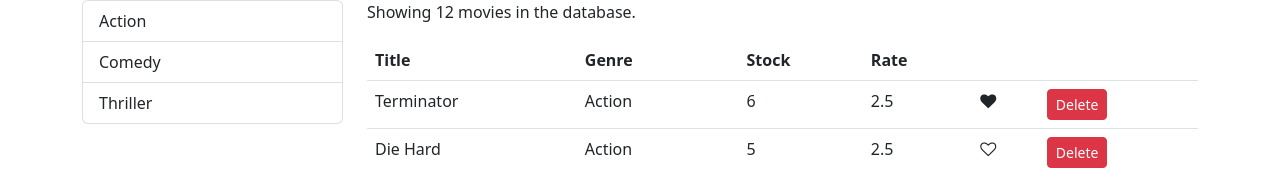
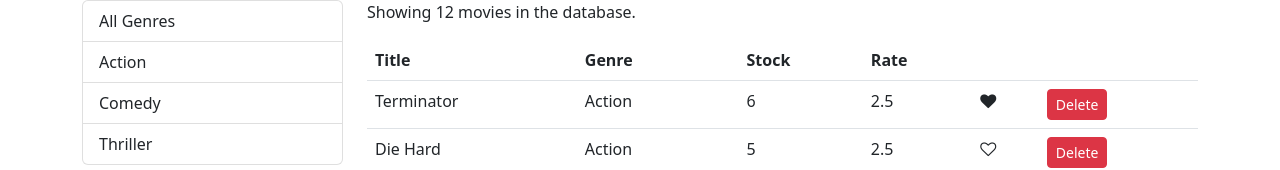
Before and after one commit to mukeshkr123/Vidly, a React (Create React App) app: page / in a window 1280 px wide. Shown: the top 170 px of the page. Built offline with nearby package versions, Linux system fonts and the light colour scheme.

Commit message:
filtering by All genres completed

```diff
--- a/src/components/Movies.jsx
+++ b/src/components/Movies.jsx
@@ -15,7 +15,8 @@
   };
 
   componentDidMount() {
-    this.setState({ movies: getMovies(), genres: getGenres() });
+    const genres = [{ name: "All Genres" }, ...getGenres()];
+    this.setState({ movies: getMovies(), genres });
   }
 
   handleDelete = (movie) => {
@@ -36,7 +37,7 @@
   };
 
   handleGenreSelect = (genre) => {
-    this.setState({ selectedGenre: genre });
+    this.setState({ selectedGenre: genre, currentPage: 1 });
   };
 
   render() {
@@ -50,9 +51,10 @@
 
     if (count === 0) return <p>There are no movies in the database.</p>;
 
-    const filtered = selectedGenre
-      ? allmovies.filter((m) => m.genre._id === selectedGenre._id)
-      : allmovies;
+    const filtered =
+      selectedGenre && selectedGenre._id
+        ? allmovies.filter((m) => m.genre._id === selectedGenre._id)
+        : allmovies;
 
     const movies = Paginate(filtered, currentPage, pageSize);
 
@@ -61,8 +63,6 @@
         <div className="col-3">
           <ListGroup
             items={this.state.genres}
-            textProperty="name"
-            valueProperty="_id"
             selectedItem={this.state.selectedGenre}
             onItemSelect={this.handleGenreSelect}
           />
--- a/src/components/common/ListGroup.jsx
+++ b/src/components/common/ListGroup.jsx
@@ -21,4 +21,9 @@
   );
 };
 
+ListGroup.defaultProps = {
+  textProperty: "name",
+  valueProperty: "_id",
+};
+
 export default ListGroup;
```
